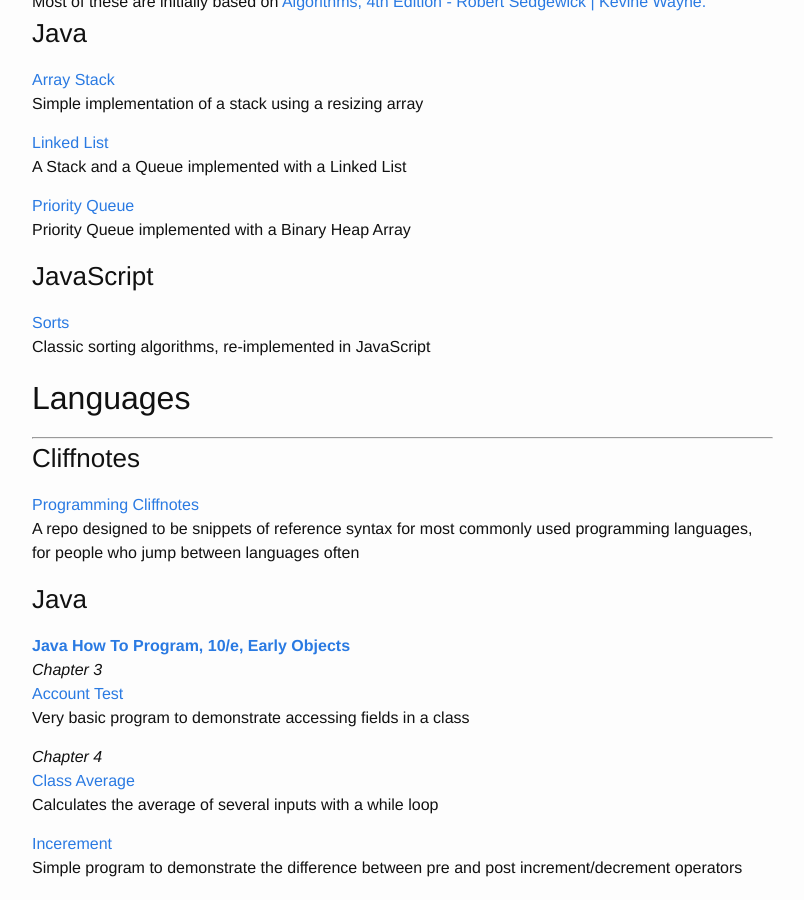
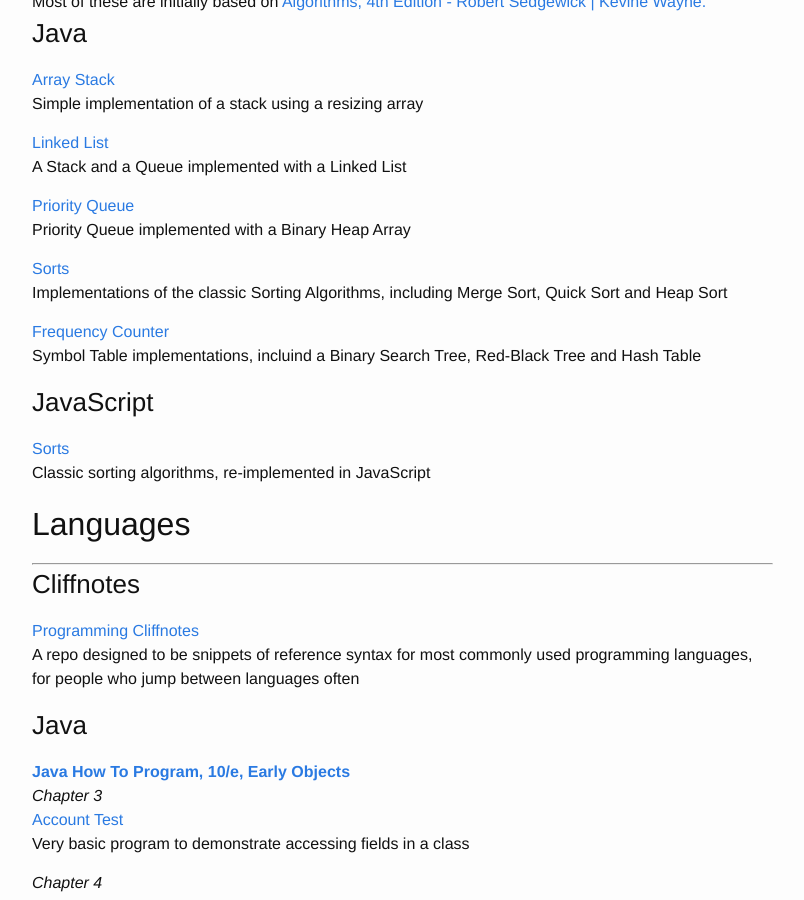
Before and after one commit to TaylorHuston/taylorhuston.github.io, a Jekyll site: the page built from code.html, in a window 1280 px wide and 900 px high, scrolled down 590 px. Shown: the whole window, without its empty margins (38-842 px from the left). Built offline with Jekyll 4.4.1, drawn with Linux system fonts in a browser that asks for light colours.

Commit message:
Update Code Pafe

```diff
--- a/code.html
+++ b/code.html
@@ -13,7 +13,7 @@
   <br />
   <a href="https://github.com/TaylorHuston/Rails_WillCodeForFood">GitHub</a>
   <br />
-  <a href="https://willcodeforfood.herokuapp.com/">Heroku</a>
+  <a href="http://willcodeforfood.io/">Heroku</a>
 </p>
 
 <p><a href="https://github.com/TaylorHuston/Rails_CourseraBlog">Coursera Blog</a>
@@ -32,6 +32,12 @@
 
 <p><a href="https://github.com/TaylorHuston/Java_PriorityQueueHeap">Priority Queue</a>
   <br /> Priority Queue implemented with a Binary Heap Array</p>
+
+<p><a href="https://github.com/TaylorHuston/Java_Sorts">Sorts</a>
+<br /> Implementations of the classic Sorting Algorithms, including Merge Sort, Quick Sort and Heap Sort</p>
+
+<p><a href="https://github.com/TaylorHuston/Java_FrequencyCounter">Frequency Counter</a>
+<br /> Symbol Table implementations, incluind a Binary Search Tree, Red-Black Tree and Hash Table</p>
 
 <h3>JavaScript</h3>
 <p><a href="https://github.com/TaylorHuston/JS_Sorts">Sorts</a>
```
